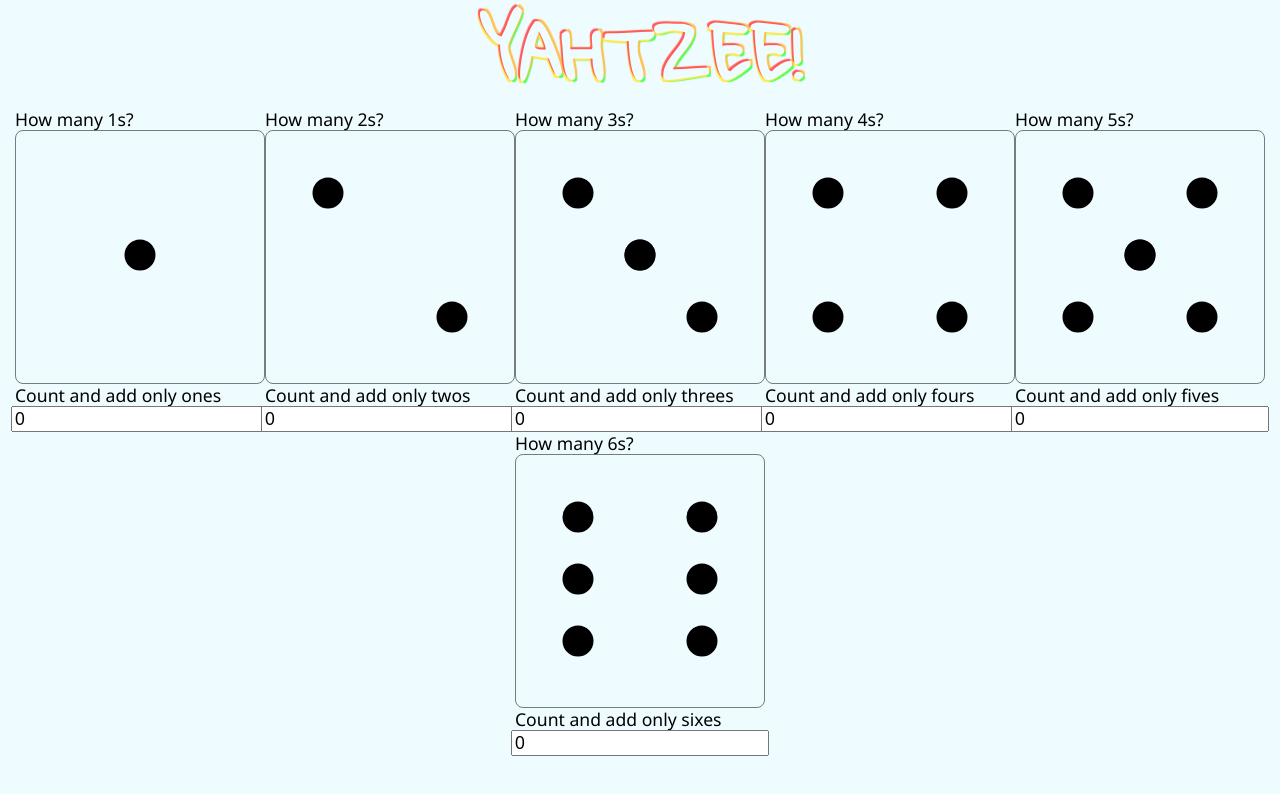
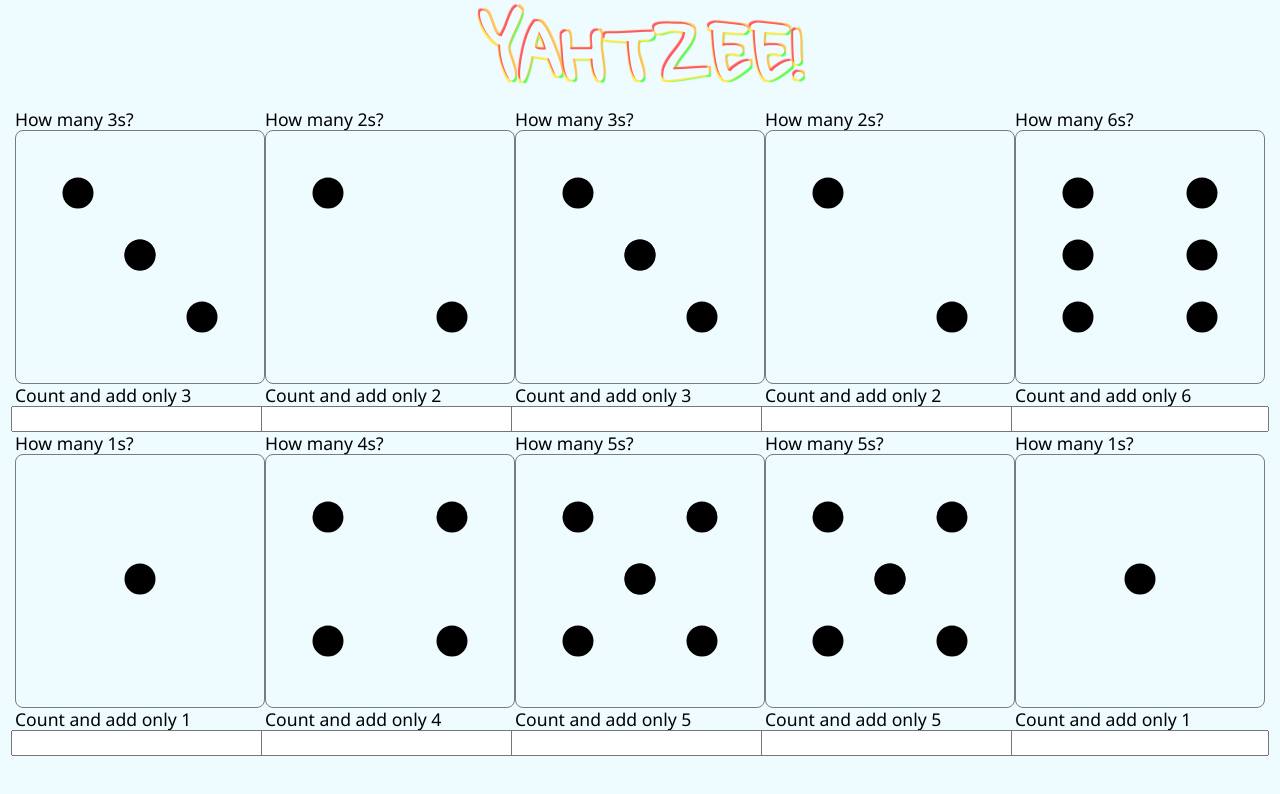
Before and after one commit to brianmontanaweb/reactzee, a React app: page / in a window 1280 px wide. Shown: the top 794 px of the page. Built offline with nearby package versions, Linux system fonts and the light colour scheme.

Commit message:
Converting to a dice game, and kinda just messing around with React state and building arrays/objects

```diff
--- a/src/App.js
+++ b/src/App.js
@@ -1,19 +1,13 @@
 import React, { Component } from 'react';
 import './App.css';
 import Scoreboard from './component/scoreboard/Scoreboard';
+import {randomDiceArray} from "./helpers";
 
 class App extends Component {
 
   state = {
     yahtzeeHistory: [],
-    currentGoals: {
-      ones: 0,
-      twos: 0,
-      threes: 0,
-      fours: 0,
-      fives: 0,
-      sixes: 0,
-    },
+    currentGoals: randomDiceArray({amount: 10, max: 6}),
   };
 
   handleInput = (event) => {
--- a/src/component/goal/Goal.js
+++ b/src/component/goal/Goal.js
@@ -28,7 +28,6 @@
   static propTypes = {
     handleInput: PropTypes.func.isRequired,
     goalDice: PropTypes.number.isRequired,
-    goalName: PropTypes.string.isRequired,
     goalHint: PropTypes.string,
   };
 }
--- a/src/component/scoreboard/Scoreboard.js
+++ b/src/component/scoreboard/Scoreboard.js
@@ -15,7 +15,7 @@
 
   static propTypes = {
     handleInput: PropTypes.func.isRequired,
-    currentGoals: PropTypes.object.isRequired,
+    currentGoals: PropTypes.array.isRequired,
   };
 }
 
--- a/src/component/total/Total.js
+++ b/src/component/total/Total.js
@@ -12,7 +12,7 @@
 }
 
 Total.propTypes = {
-  totalValue: PropTypes.number,
+  totalValue: PropTypes.func.isRequired,
 };
 
 export default Total;
--- a/src/component/upper-section/UpperSection.js
+++ b/src/component/upper-section/UpperSection.js
@@ -12,40 +12,17 @@
       total += total > 63 ? 35 : total;
       return total;
     };
-    // TODO: setup array to map out the dice components dynamically
+    // TODO: setup array to map out the dice components dynamically, when user starts game
 
     return (
       <div className="flex__grid flex__grid--center flex__grid--row">
-        <Goal handleInput={this.props.handleInput}
-              goalValue={this.props.currentGoals.ones}
-              goalDice={1}
-              goalHint="Count and add only ones"
-        />
-        <Goal handleInput={this.props.handleInput}
-              goalValue={this.props.currentGoals.twos}
-              goalDice={2}
-              goalHint="Count and add only twos"
-        />
-        <Goal handleInput={this.props.handleInput}
-              goalValue={this.props.currentGoals.threes}
-              goalDice={3}
-              goalHint="Count and add only threes"
-        />
-        <Goal handleInput={this.props.handleInput}
-              goalValue={this.props.currentGoals.fours}
-              goalDice={4}
-              goalHint="Count and add only fours"
-        />
-        <Goal handleInput={this.props.handleInput}
-              goalValue={this.props.currentGoals.fives}
-              goalDice={5}
-              goalHint="Count and add only fives"
-        />
-        <Goal handleInput={this.props.handleInput}
-              goalValue={this.props.currentGoals.sixes}
-              goalDice={6}
-              goalHint="Count and add only sixes"
-        />
+        {this.props.currentGoals.map((element, index) =>
+          <Goal key={index}
+                handleInput={this.props.handleInput}
+                goalHint={`Count and add only ${element}`}
+                goalDice={element}
+          />
+        )}
         {/*Top total + bonus if score > 63*/}
         <Total totalValue={total} />
         <Total totalValue={bonusTotal} />
@@ -55,7 +32,7 @@
 
   static propTypes = {
     handleInput: PropTypes.func.isRequired,
-    currentGoals: PropTypes.object.isRequired,
+    currentGoals: PropTypes.array.isRequired,
   };
 }
 
--- /dev/null
+++ b/src/helpers.js
@@ -0,0 +1,24 @@
+export function randomDiceArray(options) {
+  //problem: build out a random array of values, leverage config object
+  let defaultOptions = {
+    amount: 6,
+    max: 6
+  };
+  //Check for default options against user updated options, default must exist or the key will get tossed
+  options = Object.keys(defaultOptions).reduce((accu, element) => {
+
+    if(options.hasOwnProperty(element)) {
+      accu[element] = options[element];
+    } else {
+      accu[element] = defaultOptions[element];
+    }
+    return accu;
+  }, {});
+
+  return new Array(options.amount)
+    .fill(1)
+    .reduce(accu => {
+      accu.push(Math.ceil(Math.random() * options.max));
+      return accu;
+    }, []);
+}
```
Also changed, not shown: 1 other file (tests, documents, lock files or other folders).
